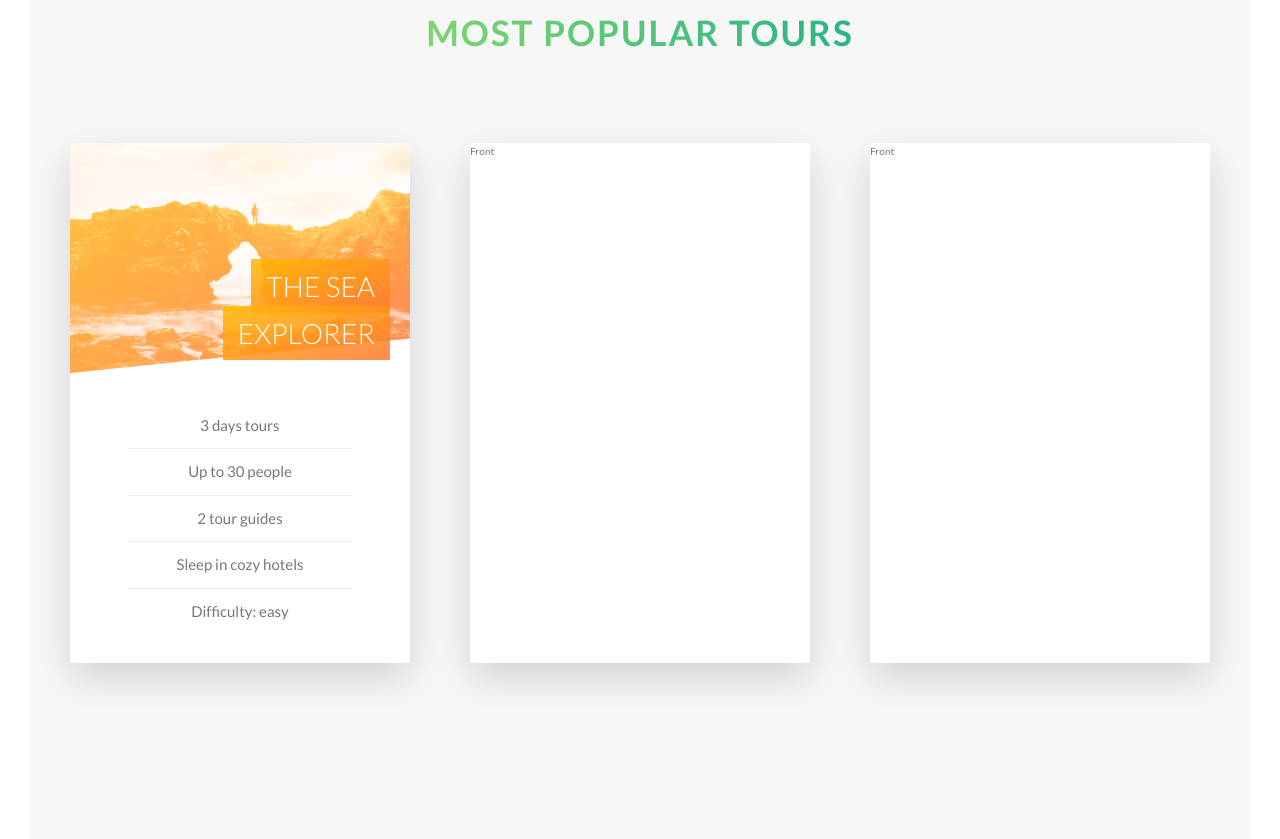
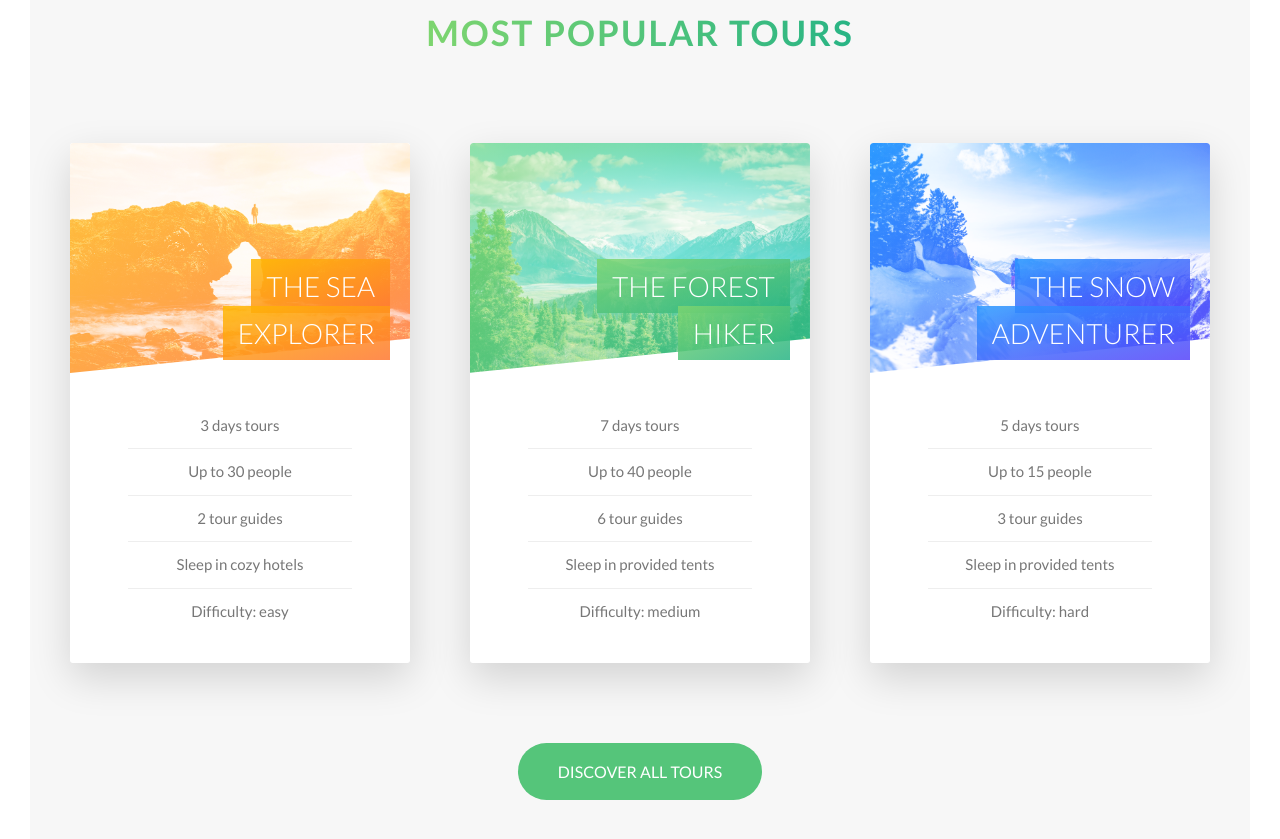
Before and after one commit to hunex91/advanced-css-natours, a website: page index.html in a window 1280 px wide. Shown: the part 2274-3113 px from the top of the page. Drawn offline with Linux system fonts and the light colour scheme.

Commit message:
Finished the back side of the card

```diff
--- a/index.html
+++ b/index.html
@@ -139,7 +139,13 @@
               </div>
             </div>
             <div class="card__side card__side--back card__side--back-1">
-              Back
+              <div class="card__cta">
+                <div class="card__price-box">
+                  <p class="card__price-only">Only</p>
+                  <p class="card__price-value">$299</p>
+                </div>
+                <a href="#" class="btn btn--white">Book now!</a>
+              </div>
             </div>
           </div>
         </div>
@@ -147,10 +153,28 @@
         <div class="col-1-of-3">
           <div class="card">
             <div class="card__side card__side--front">
-              Front
+              <div class="card__image card__image--2">&nbsp;</div>
+              <h4 class="card__heading">
+                <span class="card__heading-span card__heading-span--2">The forest hiker</span>
+              </h4>
+              <div class="card__details">
+                <ul>
+                  <li>7 days tours</li>
+                  <li>Up to 40 people</li>
+                  <li>6 tour guides</li>
+                  <li>Sleep in provided tents</li>
+                  <li>Difficulty: medium</li>
+                </ul>
+              </div>
             </div>
             <div class="card__side card__side--back card__side--back-2">
-              Back
+              <div class="card__cta">
+                <div class="card__price-box">
+                  <p class="card__price-only">Only</p>
+                  <p class="card__price-value">$599</p>
+                </div>
+                <a href="#" class="btn btn--white">Book now!</a>
+              </div>
             </div>
           </div>
         </div>
@@ -158,13 +182,35 @@
         <div class="col-1-of-3">
           <div class="card">
             <div class="card__side card__side--front">
-              Front
+              <div class="card__image card__image--3">&nbsp;</div>
+              <h4 class="card__heading">
+                <span class="card__heading-span card__heading-span--3">The snow adventurer</span>
+              </h4>
+              <div class="card__details">
+                <ul>
+                  <li>5 days tours</li>
+                  <li>Up to 15 people</li>
+                  <li>3 tour guides</li>
+                  <li>Sleep in provided tents</li>
+                  <li>Difficulty: hard</li>
+                </ul>
+              </div>
             </div>
             <div class="card__side card__side--back card__side--back-3">
-              Back
+              <div class="card__cta">
+                <div class="card__price-box">
+                  <p class="card__price-only">Only</p>
+                  <p class="card__price-value">$899</p>
+                </div>
+                <a href="#" class="btn btn--white">Book now!</a>
+              </div>
             </div>
           </div>
         </div>
+      </div>
+
+      <div class="util-center-text util-margin-top-large">
+        <a href="#" class="btn btn--green">Discover all tours</a>
       </div>
     </section>
   </main>
--- a/sass/abstracts/_variables.scss
+++ b/sass/abstracts/_variables.scss
@@ -23,3 +23,8 @@ $font-size-default: 1.6rem;
 $grid-width: 114rem;
 $gutter-vertical: 8rem;
 $gutter-horizontal: 6rem;
+
+// Margin
+$margin-large: 8rem;
+$margin-medium: 4rem;
+$margin-small: 2rem;
--- a/sass/base/_utilities.scss
+++ b/sass/base/_utilities.scss
@@ -2,14 +2,26 @@
   text-align: center;
 }
 
+.util-margin-top-large {
+  margin-top: $margin-large;
+}
+
+.util-margin-top-medium {
+  margin-top: $margin-medium;
+}
+
+.util-margin-top-small {
+  margin-top: $margin-small;
+}
+
 .util-margin-bottom-large {
-  margin-bottom: 8rem;
+  margin-bottom: $margin-large;
 }
 
 .util-margin-bottom-medium {
-  margin-bottom: 4rem;
+  margin-bottom: $margin-medium;
 }
 
 .util-margin-bottom-small {
-  margin-bottom: 2rem;
+  margin-bottom: $margin-small;
 }
--- a/sass/components/_button.scss
+++ b/sass/components/_button.scss
@@ -31,6 +31,15 @@
 
     &::after {
       background-color: $color-white;
+    }
+  }
+
+  &--green {
+    background-color: $color-primary;
+    color: $color-white;
+
+    &::after {
+      background-color: $color-primary;
     }
   }
 
--- a/sass/components/_card.scss
+++ b/sass/components/_card.scss
@@ -64,6 +64,8 @@
     background-size: cover;
     background-blend-mode: screen;
     clip-path: polygon(0 0, 100% 0, 100% 85%, 0 100%);
+    border-top-left-radius: 3px;
+    border-top-right-radius: 3px;
 
     &--1 {
       background-image: linear-gradient(
@@ -72,6 +74,24 @@
         $color-secondary-dark
       ),
       url('../img/nat-5.jpg');
+    }
+
+    &--2 {
+      background-image: linear-gradient(
+        to right bottom,
+        $color-primary-light,
+        $color-primary-dark
+      ),
+      url('../img/nat-6.jpg');
+    }
+
+    &--3 {
+      background-image: linear-gradient(
+        to right bottom,
+        $color-tertiary-light,
+        $color-tertiary-dark
+      ),
+      url('../img/nat-7.jpg');
     }
   }
 
@@ -98,6 +118,20 @@
         rgba($color-secondary-light, .85),
         rgba($color-secondary-dark, .85));
     }
+
+    &--2 {
+      background-image: linear-gradient(
+        to right bottom,
+        rgba($color-primary-light, .85),
+        rgba($color-primary-dark, .85));
+    }
+
+    &--3 {
+      background-image: linear-gradient(
+        to right bottom,
+        rgba($color-tertiary-light, .85),
+        rgba($color-tertiary-dark, .85));
+    }
   }
 
   &__details {
@@ -119,4 +153,29 @@
       }
     }
   }
+
+  &__cta {
+    position: absolute;
+    width: 100%;
+    top: 50%;
+    left: 50%;
+    transform: translate(-50%, -50%);
+    text-align: center;
+
+  }
+
+  &__price-box {
+    color: $color-white;
+    margin-bottom: $margin-large;
+  }
+
+  &__price-only {
+    font-size: 1.4rem;
+    text-transform: uppercase;
+  }
+
+  &__price-value {
+    font-size: 6rem;
+    font-weight: 100;
+  }
 }
--- a/sass/pages/_home.scss
+++ b/sass/pages/_home.scss
@@ -24,7 +24,7 @@
 }
 
 .section-tours {
-  padding: 25rem 0 50rem 0;
+  padding: 25rem 0 15rem 0;
   margin-top: -15rem;
   background-color: $color-grey-light-1;
 }
```
Also changed, not shown: css/style.css.
